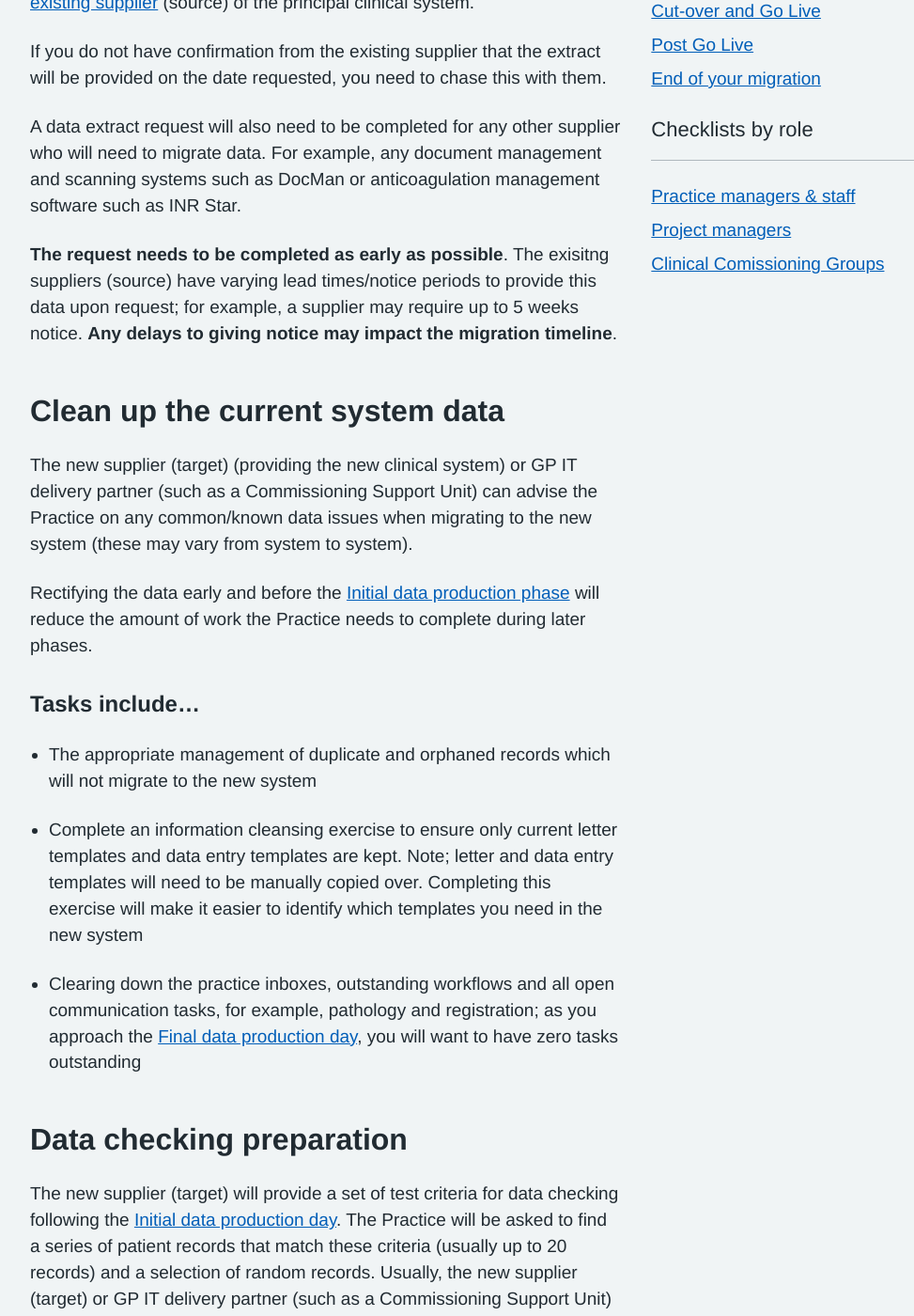
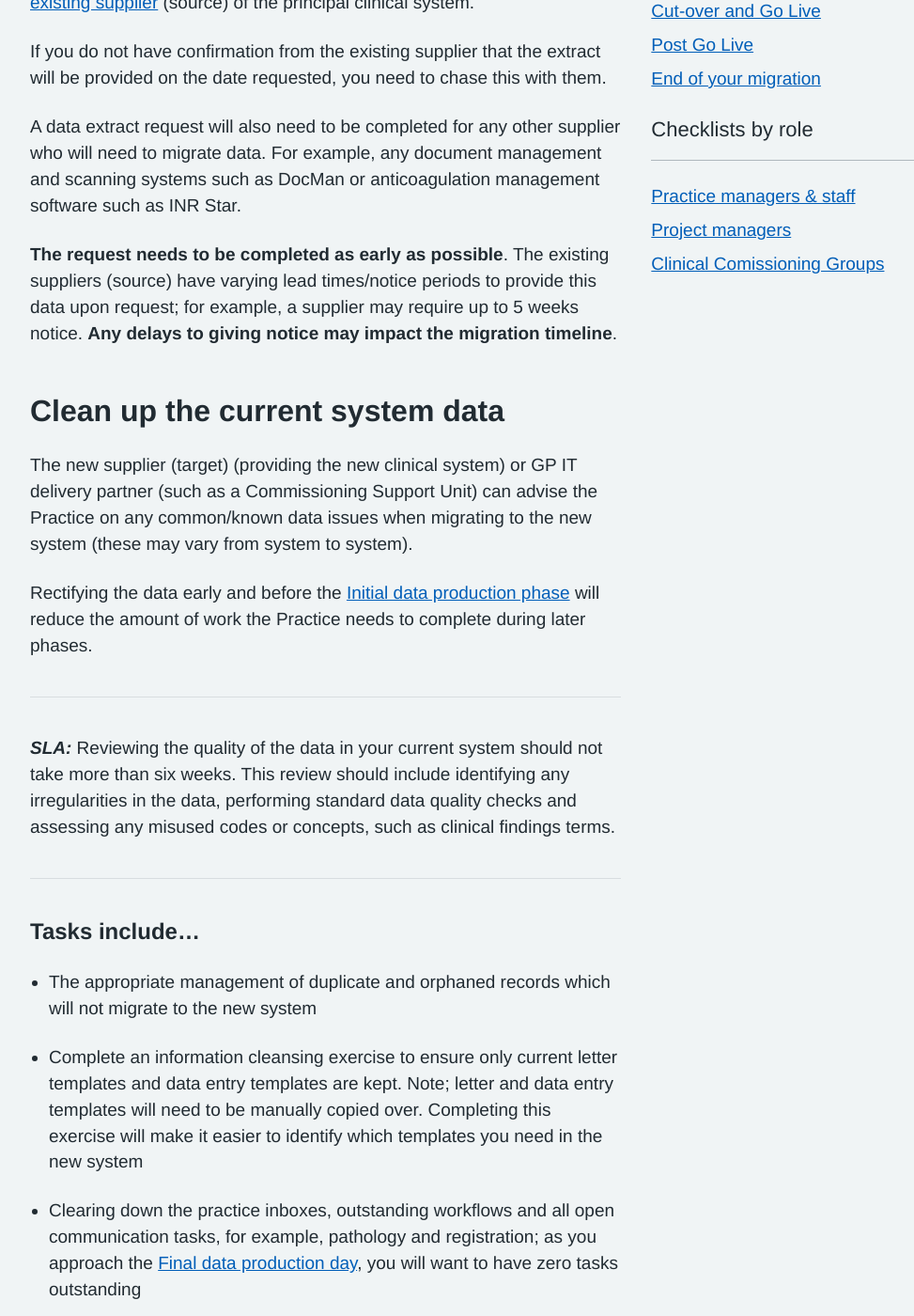
Before and after one commit to nhsconnect/prm-practice-migration, a Jekyll site: the page built from guide/03-pre-migration-planning.md, in a window 1280 px wide and 1400 px high, scrolled down 700 px. Shown: the whole window at 94% size, without its empty margins (128-1101 px from the left). Built offline with Jekyll 4.4.1, drawn with Linux system fonts in a browser that asks for light colours; some web fonts are replaced.

Commit message:
added SLAs from ancillary document

```diff
--- a/guide/03-pre-migration-planning.md
+++ b/guide/03-pre-migration-planning.md
@@ -19,7 +19,7 @@ If you do not have confirmation from the existing supplier that the extract will
 
 A data extract request will also need to be completed for any other supplier who will need to migrate data. For example, any document management and scanning systems such as DocMan or anticoagulation management software such as INR Star.
 
-__The request needs to be completed as early as possible__. The exisitng suppliers (source) have varying lead times/notice periods to provide this data upon request; for example, a supplier may require up to 5 weeks notice. __Any delays to giving notice may impact the migration timeline__.
+__The request needs to be completed as early as possible__. The existing suppliers (source) have varying lead times/notice periods to provide this data upon request; for example, a supplier may require up to 5 weeks notice. __Any delays to giving notice may impact the migration timeline__.
 
 ## Clean up the current system data
 
@@ -27,6 +27,11 @@ The new supplier (target) (providing the new clinical system) or GP IT delivery
 
 Rectifying the data early and before the [Initial data production phase](initial-data-production) will reduce the amount of work the Practice needs to complete during later phases.
 
+* * *
+**_SLA:_**  Reviewing the quality of the data in your current system should not take more than six weeks. This review should include identifying any irregularities in the data, performing standard data quality checks and assessing any misused codes or concepts, such as clinical findings terms.
+* * *
+<!-- [UPLIFT] added reference to Step 4 SLA from the Ancillary Document -->
+<!-- [GAP] need to check whether 'Source Solution data quality review' is the same activity as 'Clean up the current system data' i.e. is the SLA here in the right place? -->
 
 ### Tasks include...
 
```
